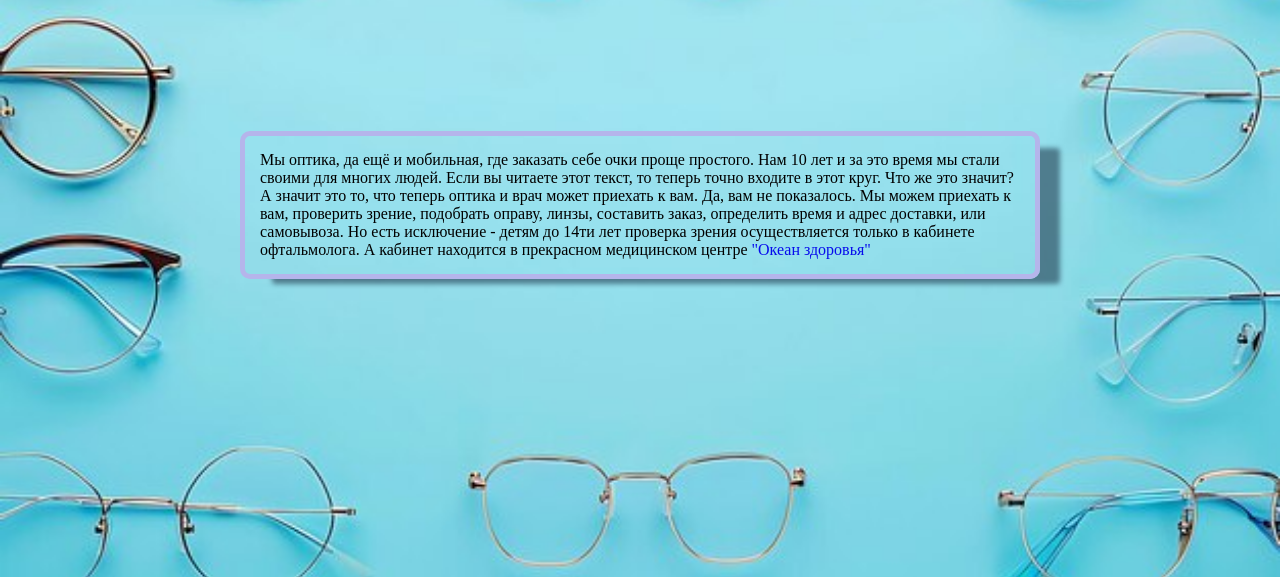
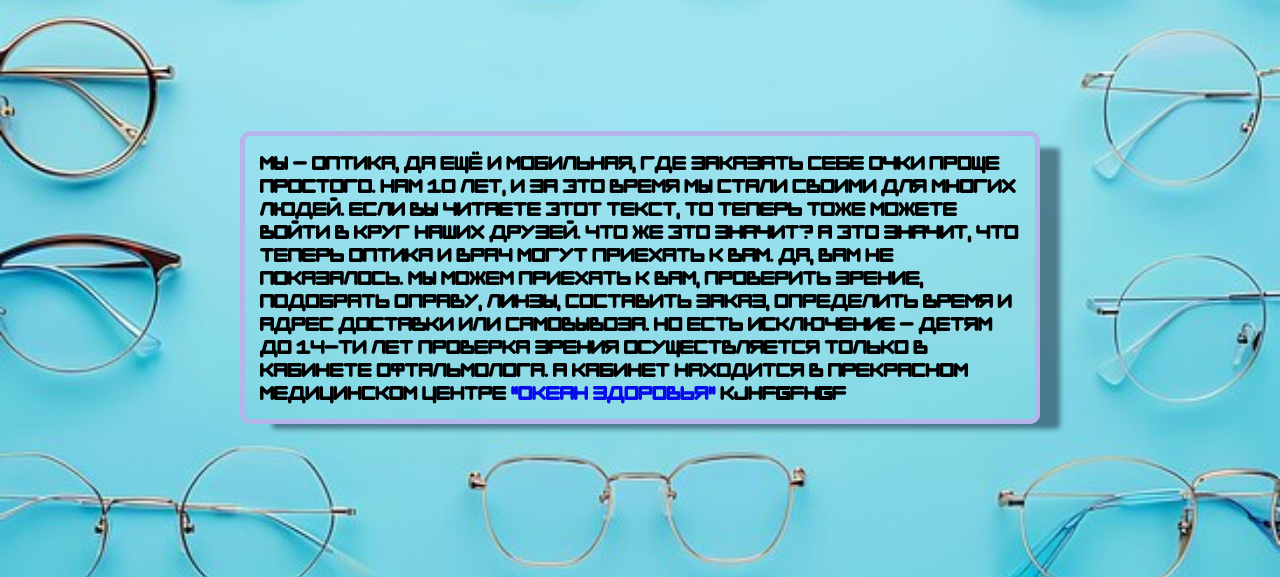
Before and after one commit to AlexVP747/-, a Django app: page /about in a window 1280 px wide. Shown: the part 223-800 px from the top of the page. Run offline with Django 5.2, Linux system fonts and the light colour scheme.

Commit message:
добавил на about фрифт и так по мелочи на lensess

```diff
--- a/main/static/main/css/about.css
+++ b/main/static/main/css/about.css
@@ -11,14 +11,13 @@ a {
 .logo {
   margin-top: -20px;
   width: 150px;
-
+}
 @font-face {
-  font-family: pizza-hut;
-  src: url(/main/static/main/fonts/pizza-hut.otf);
+  font-family: FONT_Regular;
+  src: url("/main/static/main/fonts/FONT_Regular.ttf");
   font-weight: 900;
 }
 
-}
 body{
   padding-top: 50px;
   background-image: url("/static/main/img/abbg.jpg");
@@ -39,8 +38,13 @@ border-radius: 10px;
   -webkit-box-shadow: 26px 11px 5px -6px rgba(34, 60, 80, 0.6);
   -moz-box-shadow: 26px 11px 5px -6px rgba(34, 60, 80, 0.6);
   box-shadow: 26px 11px 5px -6px rgba(34, 60, 80, 0.6);
-  font-family: pizza-hut;
+  font-size: 20px;
+  font-family: FONT_Regular;
 }
+.text-a{
+  font-family: FONT_Regular;
+}
+
 .ocean{
   color: #070bec;
 }
--- a/main/templates/main/about.html
+++ b/main/templates/main/about.html
@@ -10,11 +10,11 @@
   <div><img class="logo" src="/static/main/img/logo.png" alt="logotip"></div>
   <h1>Познакомимся?</h1>
   <p>новое качество нашей оптики - это  мобильность</p>
-  <div class="ram-block"><p>Мы оптика, да ещё и мобильная, где заказать себе очки проще простого. Нам 10 лет и за это время мы стали своими для многих людей.
-  Если вы читаете этот текст, то теперь точно входите в этот круг. Что же это значит? А значит это то, что теперь оптика и врач может приехать к вам.
-  Да, вам не показалось. Мы можем приехать к вам, проверить зрение, подобрать оправу, линзы, составить заказ, определить время и адрес доставки, или самовывоза.
-  Но есть исключение - детям до 14ти лет проверка зрения осуществляется только в кабинете офтальмолога. А кабинет
-  находится в прекрасном медицинском центре <a href="https://okean-zdorovya.ru/"><span class="ocean">"Океан здоровья"</span></a>
+  <div class="ram-block"><p class="text-a">Мы - оптика, да ещё и мобильная, где заказать себе очки проще простого. Нам 10 лет, и за это время мы стали своими для многих людей.
+  Если вы читаете этот текст, то теперь тоже можете войти в круг наших друзей. Что же это значит? А это значит, что теперь оптика и врач могут приехать к вам.
+  Да, вам не показалось. Мы можем приехать к вам, проверить зрение, подобрать оправу, линзы, составить заказ, определить время и адрес доставки или самовывоза.
+  Но есть исключение - детям до 14-ти лет проверка зрения осуществляется только в кабинете офтальмолога. А кабинет
+  находится в прекрасном медицинском центре <a href="https://okean-zdorovya.ru/"><span class="ocean">"Океан здоровья"</span></a> kjhfgfhgf
 </p></div>
 </body>
 </html>
--- a/main/templates/main/lensess.html
+++ b/main/templates/main/lensess.html
@@ -18,7 +18,11 @@
 
   <div class="block-a">
     <div>
-      <h3 class="H3-block">Навстречу свету <br>с линзами BBGR Transitions</h3>
+      <h3 class="H3-block">Навстречу свету <br>с линзами BBGR Transitions<details>Фотохромные линзы семейства Transitions XTRActive обеспечивают лучшее затемнение и защиту от яркого света в помещении, на улице и даже в автомобиле. Реагируют не только на ультрафиолетовые лучи, но также и на видимый солнечный свет. Затемняются внутри автомобиля за лобовым стеклом, обеспечивая водителю комфортное затемнение до 2 категории (до 50%). На улице даже в жаркую погоду они могут заменить солнцезащитные очки, так как затемняются более чем на 90% .
+
+        Новое поколение фотохромных линз BBGR Transitions XTRActive NG представлено в трёх классических цветах: коричневом, сером и серо-зелёном. Можно заказать в материалах 1.5, 1.6, 1.67 в однофокальных и прогрессивных дизайнах в сочетании с мультипокрытиями Neva Max UV, Neva Max UV Night Drive Boost, Diam's Clear UV, Diam's Clear и Mirrors.
+
+        Фотохромные поляризационные линзы BBGR Transitions XTRActive Polarized представлены в одном классическом цвете – сером. Можно заказать в материалах 1.5, 1.6, 1.67 в однофокальных и прогрессивных дизайнах в сочетании с мультипокрытиями Neva Max UV, Neva Max UV Night Drive Boost, Neva Max Solaire UV, Diam's Clear UV, Diam's Clear.</details></h3>
       <video class="video-len" src="/static/main/video/01 FSTS_Ruby_Video_16-9_20sec_RUS.mp4" controls></video>
 
     </div>
```
Also changed, not shown: main/static/main/fonts/FONT_Regular.ttf (added).
